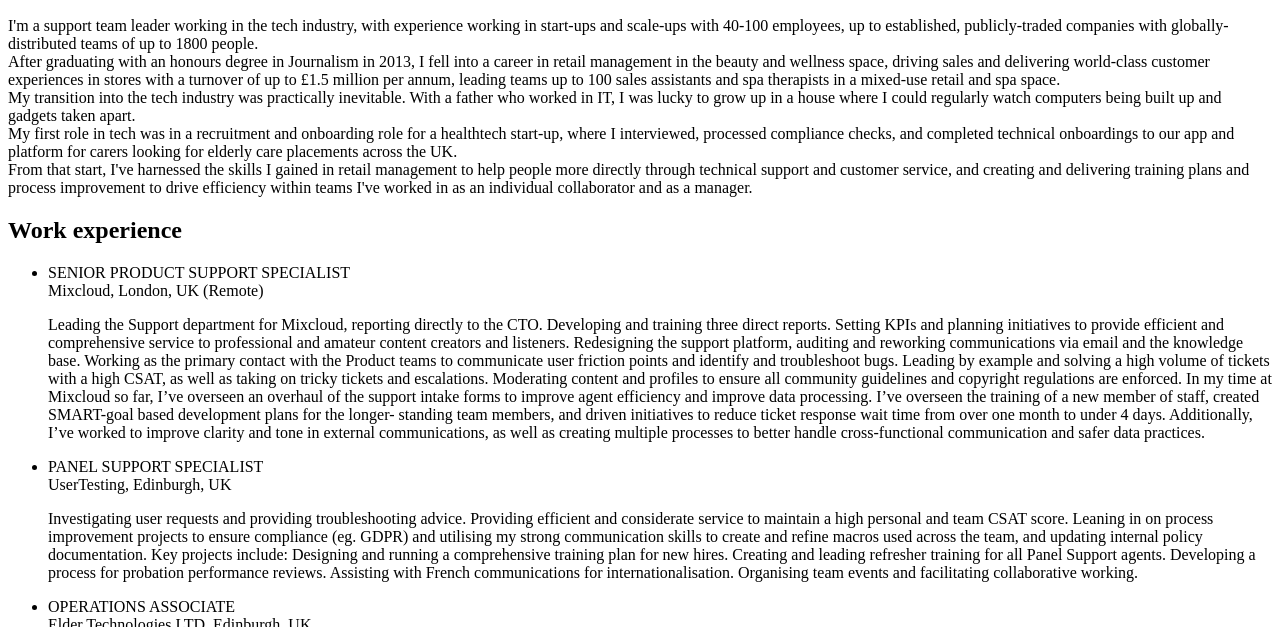
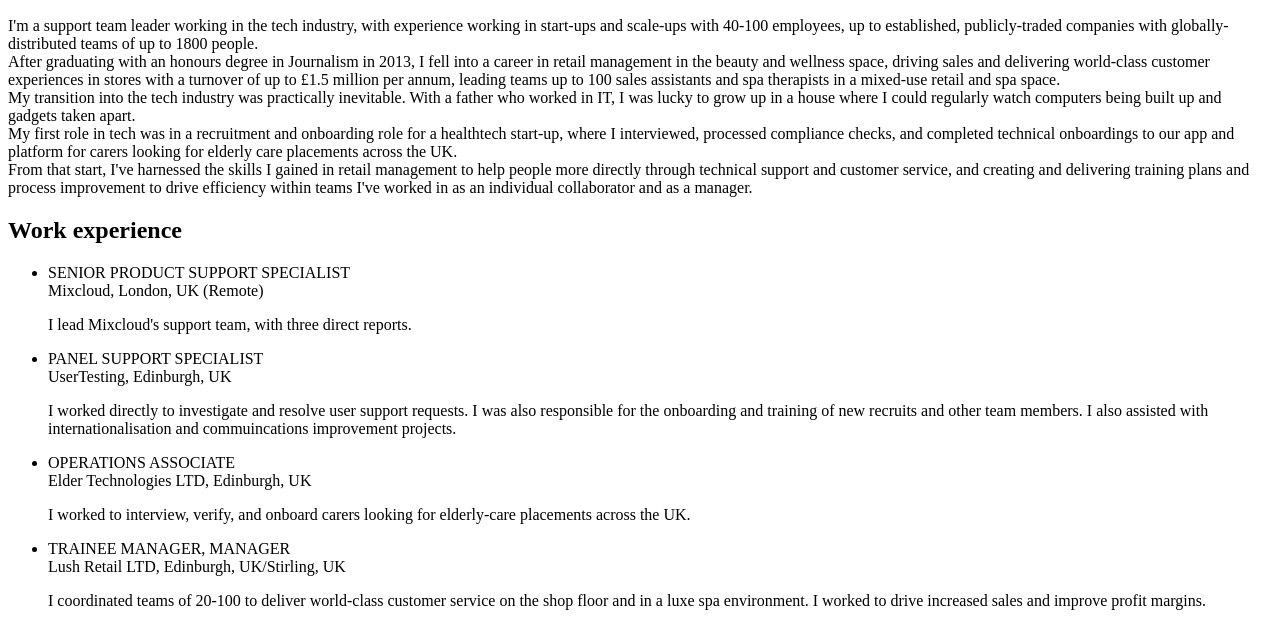
Before and after one commit to ehcsong/capstone1, a plain HTML site: page index.html in a window 1280 px wide. Shown: the part 110-737 px from the top of the page. Drawn offline with Linux system fonts and the light colour scheme.

Commit message:
Add files via upload

```diff
--- a/index.html
+++ b/index.html
@@ -16,29 +16,18 @@
             <p><ul>
                 <li> SENIOR PRODUCT SUPPORT SPECIALIST</li>
                 Mixcloud, London, UK (Remote)
-                <p>Leading the Support department for Mixcloud, reporting directly to the CTO. Developing and training three direct reports. Setting KPIs and planning initiatives to provide efficient and comprehensive service to professional and amateur content creators and listeners. Redesigning the support platform, auditing and reworking communications via email and the knowledge base. Working as the primary contact with the Product teams to communicate user friction points and identify and troubleshoot bugs. Leading by example and solving a high volume of tickets with a high CSAT, as well as taking on tricky tickets and escalations.
-                Moderating content and profiles to ensure all community guidelines and copyright regulations are enforced.
-                In my time at Mixcloud so far, I’ve overseen an overhaul of the support intake forms to improve agent efficiency and improve data processing. I’ve overseen the training of a new member of staff, created SMART-goal based development plans for the longer- standing team members, and driven initiatives to reduce ticket response wait time from over one month to under 4 days.
-                Additionally, I’ve worked to improve clarity and tone in external communications, as well as creating multiple processes to better handle cross-functional communication and safer data practices.</p>
+                <p>I lead Mixcloud's support team, with three direct reports.</p>
                 <li>PANEL SUPPORT SPECIALIST</li>
                 UserTesting, Edinburgh, UK
-                <p>Investigating user requests and providing troubleshooting advice. Providing efficient and considerate service to maintain a high personal and team CSAT score. Leaning in on process improvement projects to ensure compliance (eg. GDPR) and utilising my strong communication skills to create and refine macros used across the team, and updating internal policy documentation.
-                Key projects include:
-                Designing and running a comprehensive training plan for new hires. Creating and leading refresher training for all Panel Support agents. Developing a process for probation performance reviews.
-                Assisting with French communications for internationalisation. Organising team events and facilitating collaborative working.</p>
+                <p>I worked directly to investigate and resolve user support requests. I was also responsible for the onboarding and training of new recruits and other team members. I also assisted with internationalisation and commuincations improvement projects.</p>
 
                 <li>OPERATIONS ASSOCIATE</li>
                 Elder Technologies LTD, Edinburgh, UK
-                <p>Interviewing and onboarding live-in carers to present and match with clients across the UK. Working remotely to promote Elder to carers local to Scotland.
-                Effectively managing pipeline of candidates (40+ at any time) to meet business targets, maintaining records and ensuring right to work and document compliance, continuous improvements to processes throughout onboarding funnel, including adaptation to fully remote during COVID-19 pandemic.
-                Liaising with an external company to ensure DBS checks were completed, and personally overseeing PVG checks for Scottish carers.</p>
+                <p>I worked to interview, verify, and onboard carers looking for elderly-care placements across the UK.</p>
 
                 <li>TRAINEE MANAGER, MANAGER</li>
                 Lush Retail LTD, Edinburgh, UK/Stirling, UK
-                <p>Coordinating a team of 50-100 staff members in a growing £2.5million+ store. Responsibilities included: leading by example ensuring excellence within all areas of the store. Effective delegation, scheduling, time management, and leadership. Developing and delivering training to facilitate 5* customer service. Creating strong links between the spa and shop floor sides of the business. Recruitment of all roles, from the stock team to Spa Assistants to Trainee Managers. Utilising reviews, probationary periods, and performance management (including disciplinary procedures) to maximise performance and make sure roles are the best fit for individuals and the company. Building links with local businesses and acting as a brand ambassador. Certified First Aider and Fire Marshall.
-
-                Led a small team of 20-25 staff. Achieved a 200% increase on the internal mystery shopper report. Made significant savings in key spending areas and exceeded budgeted retail margin. This role allowed me to experience the full responsibility of a manager within my own store. Showcased and refined skills learned as trainee manager, including:
-                Analysing and tweaking budgets. Updating operations in-store in line with company policy; leading by example and conducting training. Recruiting Christmas staff and Supervisors, while developing the team through creating specialist roles.</p></ul>
+                <p>I coordinated teams of 20-100 to deliver world-class customer service on the shop floor and in a luxe spa environment. I worked to drive increased sales and improve profit margins.</p></ul>
 
         <p><h2>Education</h2>
                 <ul><li>BA (Hons) Journalism - University of Westminster</li>
```
